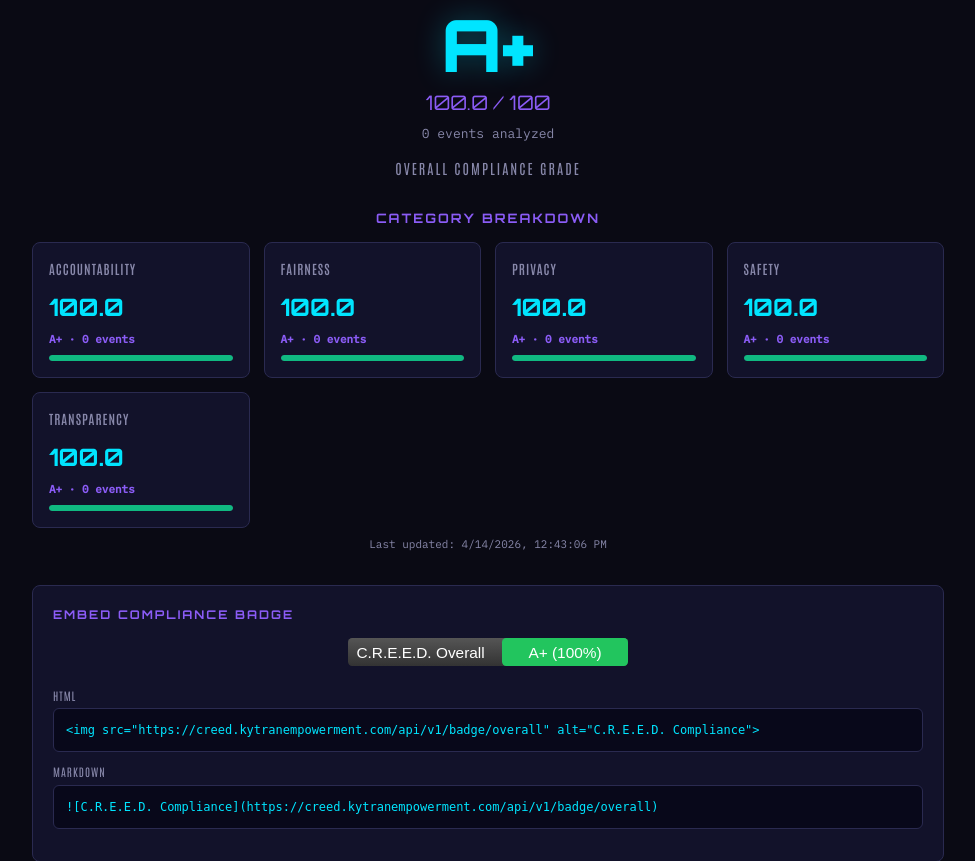
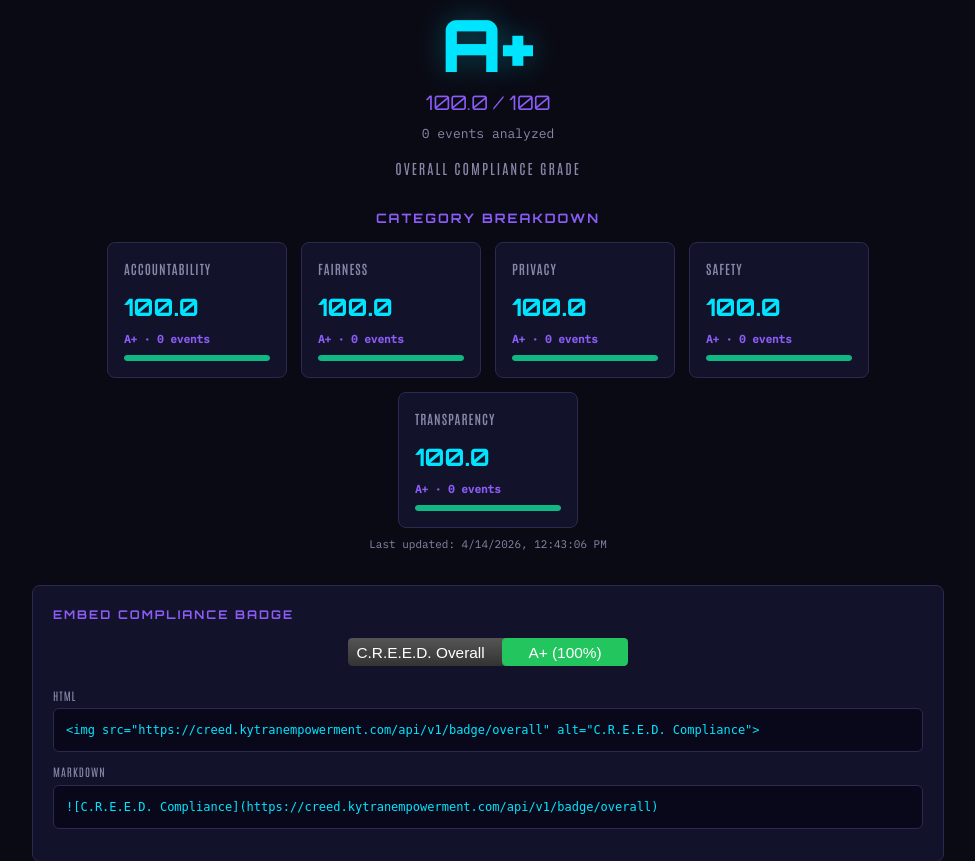
Before and after one commit to KytranKatarn/kytran-creed, a Flask app: page /results in a window 1280 px wide. Shown: the part 112-973 px from the top of the page, without its empty margins (152-1127 px from the left). Run offline with Flask 3, Linux system fonts and the light colour scheme; data that the repository does not hold is empty; some libraries are stand-ins or nearby versions.

Commit message:
fix: center category score cards — use flexbox with justify-content center
Replaces CSS grid with flexbox wrap so the bottom row (2 cards)
centers instead of left-aligning.

Co-Authored-By: Claude Opus 4.6 (1M context) <noreply@anthropic.com>

```diff
--- a/kytran_creed/static/css/creed.css
+++ b/kytran_creed/static/css/creed.css
@@ -357,14 +357,14 @@ a:hover { color: var(--creed-accent); }
 /* ── Category grid ──────────────────────────── */
 
 .category-grid {
-  display: grid;
-  grid-template-columns: repeat(auto-fit, minmax(180px, 1fr));
+  display: flex;
+  flex-wrap: wrap;
   gap: 14px;
-  max-width: 1000px;
-  margin: 0 auto;
+  justify-content: center;
 }
 
 .category-card {
+  flex: 0 1 180px;
   background: var(--creed-panel);
   border: 1px solid var(--creed-border);
   border-radius: 8px;
```
